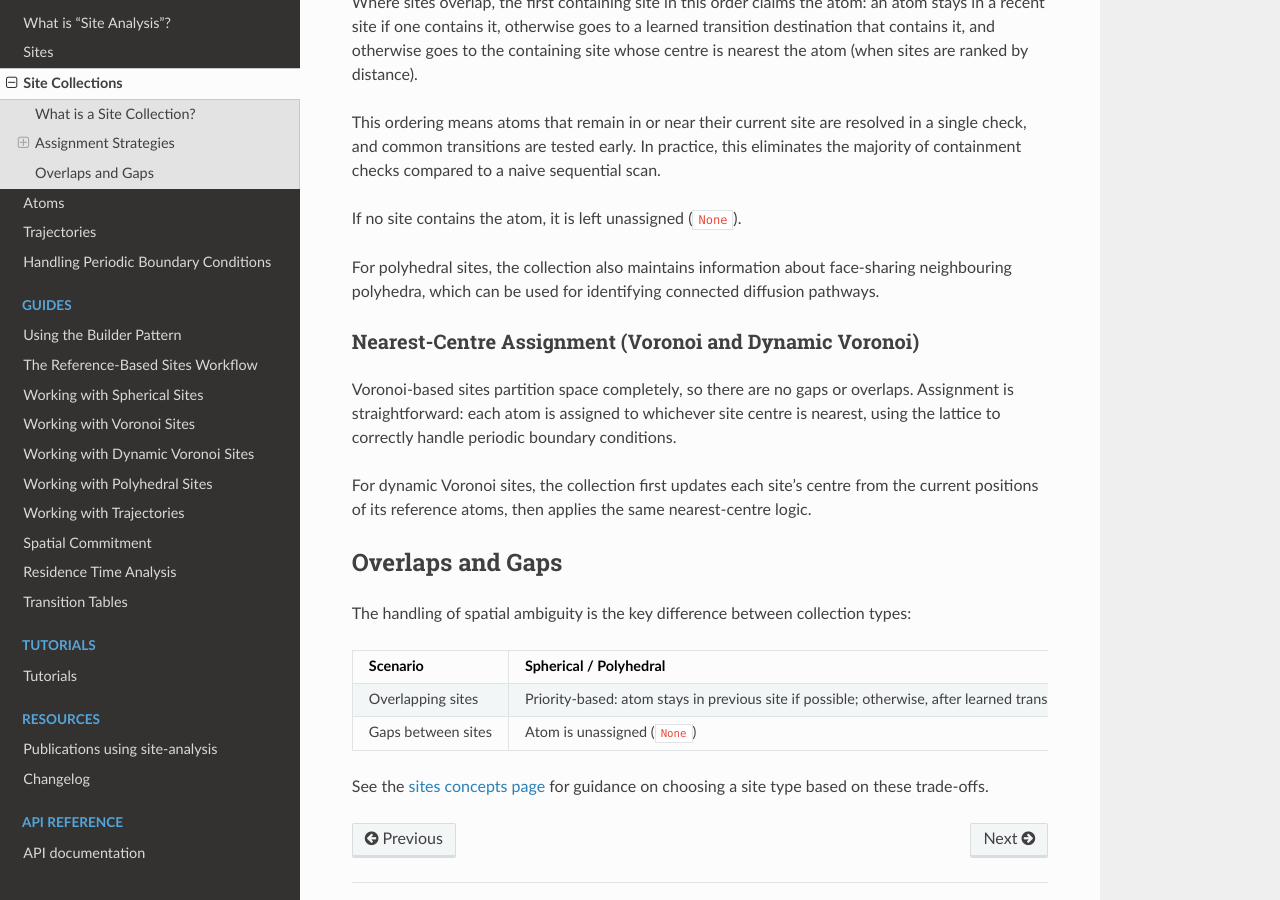
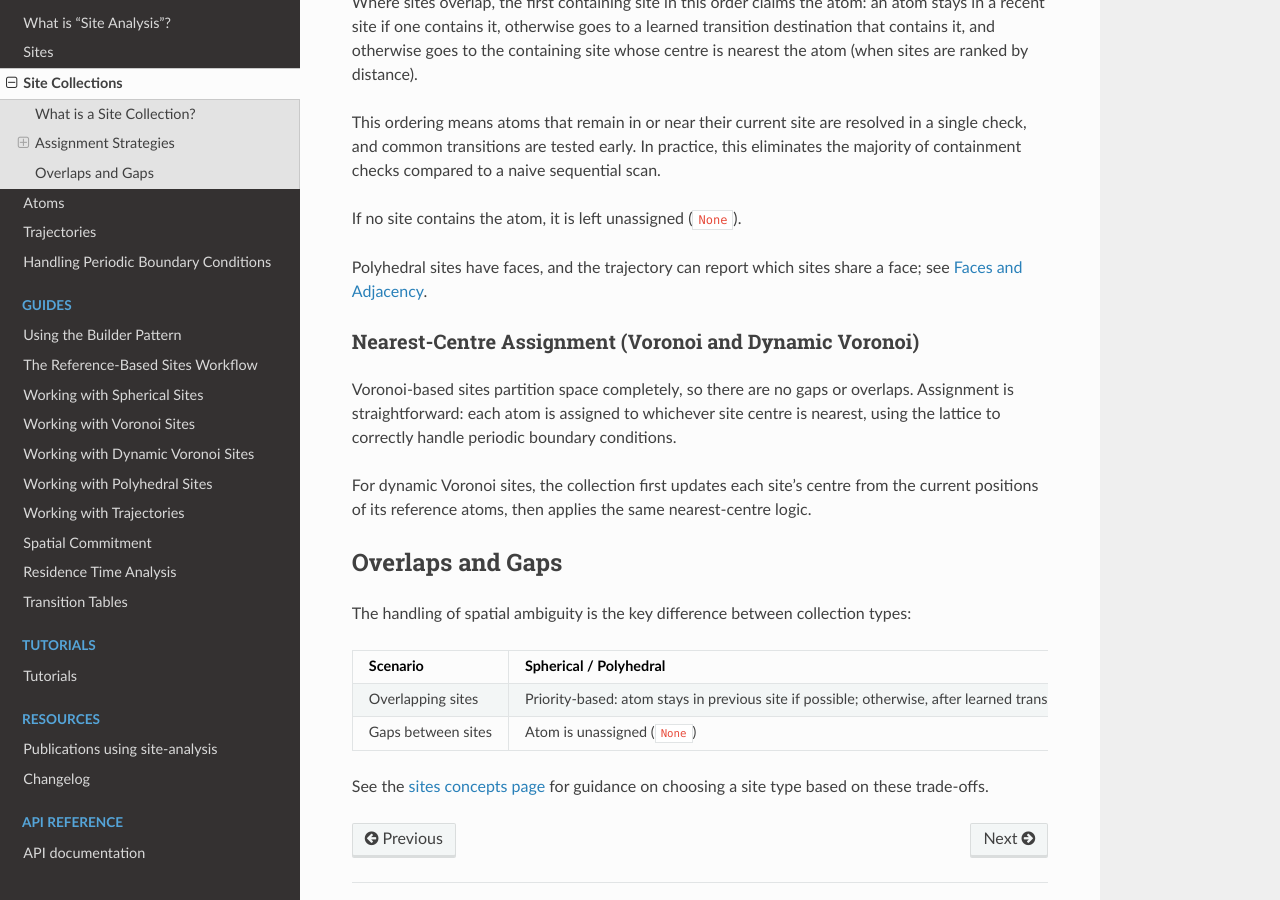
Before and after one commit to bjmorgan/site-analysis, a Sphinx documentation site: the page built from docs/source/concepts/site_collections.md, in a window 1280 px wide and 900 px high, scrolled down 1078 px. Built offline with Sphinx 7.4.7 and the Read the Docs theme 3.1.0, drawn with Linux system fonts in a browser that asks for light colours.

Commit message:
Point the site collections page to faces and adjacency

```diff
--- a/docs/source/concepts/site_collections.md
+++ b/docs/source/concepts/site_collections.md
@@ -30,7 +30,7 @@ This ordering means atoms that remain in or near their current site are resolved
 
 If no site contains the atom, it is left unassigned (`None`).
 
-For polyhedral sites, the collection also maintains information about face-sharing neighbouring polyhedra, which can be used for identifying connected diffusion pathways.
+Polyhedral sites have faces, and the trajectory can report which sites share a face; see [Faces and Adjacency](../guides/polyhedral_sites.md#faces-and-adjacency).
 
 ### Nearest-Centre Assignment (Voronoi and Dynamic Voronoi)
 
```
